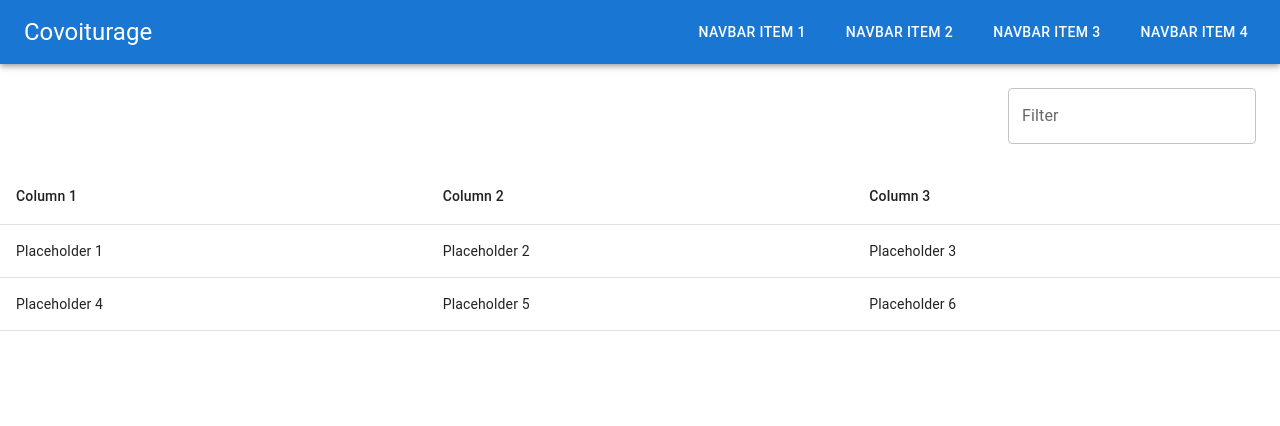
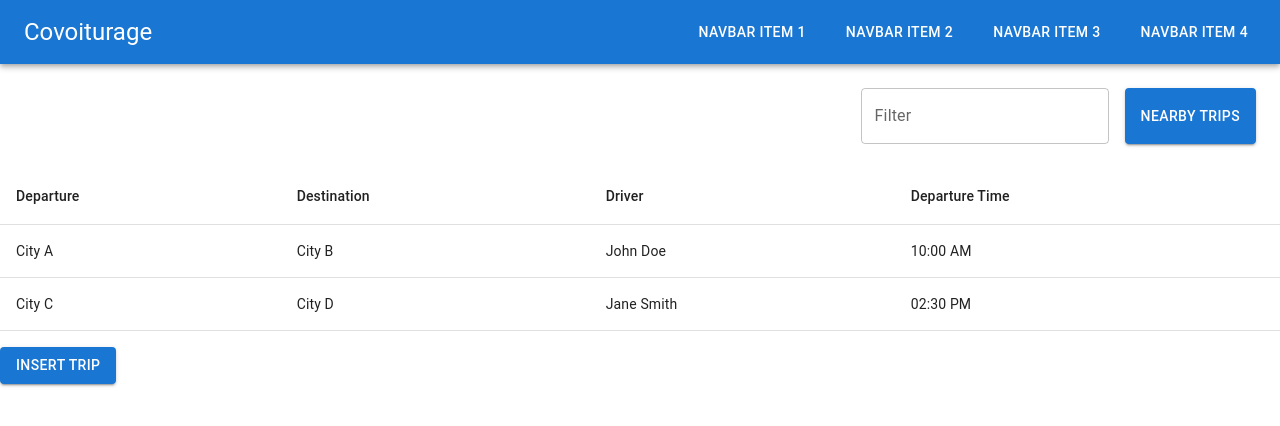
Before and after one commit to abdelmounim-dev/yassir2.0_frontend, a React (Create React App) app: page /dashboard in a window 1280 px wide. Shown: the top 426 px of the page. Built offline with nearby package versions, Linux system fonts and the light colour scheme.

Commit message:
added geolocation and dynamic table

```diff
--- a/src/components/dashboard.js
+++ b/src/components/dashboard.js
@@ -1,7 +1,61 @@
-import React from 'react';
+import React, { useState, useEffect } from 'react';
 import { AppBar, Toolbar, Typography, Table, TableContainer, TableHead, TableRow, TableCell, TableBody, TextField, Button, Box } from '@mui/material';
 
 const Dashboard = () => {
+  const [trips, setTrips] = useState([]);
+  const [filter, setFilter] = useState('');
+
+  useEffect(() => {
+    fetchData();
+  }, []);
+
+  const fetchData = () => {
+    // For now, let's simulate fetching data from an API endpoint
+    // In a real setup, replace this with your actual backend API endpoint
+    // Example with a delay to simulate API call
+    setTimeout(() => {
+      setTrips([
+        { id: 1, departure: 'City A', destination: 'City B', driver: 'John Doe', departureTime: '10:00 AM' },
+        { id: 2, departure: 'City C', destination: 'City D', driver: 'Jane Smith', departureTime: '02:30 PM' },
+        // Add more trip data as needed
+      ]);
+    }, 1000);
+  };
+
+  const handleInsert = () => {
+    // Simulate the process of inserting trip data into the backend
+    fetchData();
+  };
+
+  const handleGeolocation = () => {
+    if (navigator.geolocation) {
+      navigator.geolocation.getCurrentPosition(
+        position => {
+          console.log('User Location:', position.coords.latitude, position.coords.longitude);
+
+          // Send user's location to your backend and fetch nearby trips
+          // Replace the following with your actual API endpoint and logic
+          fetch(`your-backend-api-endpoint?lat=${position.coords.latitude}&lng=${position.coords.longitude}`)
+            .then(response => response.json())
+            .then(data => setTrips(data))
+            .catch(error => console.error('Error fetching nearby trips:', error));
+        },
+        error => {
+          console.error('Error getting user location:', error);
+        }
+      );
+    } else {
+      console.error('Geolocation is not supported by the browser');
+    }
+  };
+
+  const filteredTrips = trips.filter(trip =>
+    trip.departure.toLowerCase().includes(filter.toLowerCase()) ||
+    trip.destination.toLowerCase().includes(filter.toLowerCase()) ||
+    trip.driver.toLowerCase().includes(filter.toLowerCase()) ||
+    trip.departureTime.toLowerCase().includes(filter.toLowerCase())
+  );
+
   return (
     <div>
       <AppBar position="static">
@@ -16,31 +70,41 @@ const Dashboard = () => {
         </Toolbar>
       </AppBar>
       <Box sx={{ display: 'flex', justifyContent: 'flex-end', m: 3 }}>
-        <TextField label="Filter" variant="outlined" />
+        <TextField
+          label="Filter"
+          variant="outlined"
+          value={filter}
+          onChange={(e) => setFilter(e.target.value)}
+        />
+        <Button onClick={handleGeolocation} variant="contained" color="primary" sx={{ ml: 2 }}>
+          Nearby Trips
+        </Button>
       </Box>
       <TableContainer>
         <Table>
           <TableHead>
             <TableRow>
-              <TableCell>Column 1</TableCell>
-              <TableCell>Column 2</TableCell>
-              <TableCell>Column 3</TableCell>
+              <TableCell>Departure</TableCell>
+              <TableCell>Destination</TableCell>
+              <TableCell>Driver</TableCell>
+              <TableCell>Departure Time</TableCell>
             </TableRow>
           </TableHead>
-        <TableBody>
-            <TableRow>
-                <TableCell>Placeholder 1</TableCell>
-                <TableCell>Placeholder 2</TableCell>
-                <TableCell>Placeholder 3</TableCell>
-            </TableRow>
-            <TableRow>
-                <TableCell>Placeholder 4</TableCell>
-                <TableCell>Placeholder 5</TableCell>
-                <TableCell>Placeholder 6</TableCell>
-            </TableRow>
-        </TableBody>
+          <TableBody>
+            {filteredTrips.map(trip => (
+              <TableRow key={trip.id}>
+                <TableCell>{trip.departure}</TableCell>
+                <TableCell>{trip.destination}</TableCell>
+                <TableCell>{trip.driver}</TableCell>
+                <TableCell>{trip.departureTime}</TableCell>
+              </TableRow>
+            ))}
+          </TableBody>
         </Table>
       </TableContainer>
+      <Button onClick={handleInsert} variant="contained" color="primary" sx={{ mt: 2 }}>
+        Insert Trip
+      </Button>
     </div>
   );
 };
```
